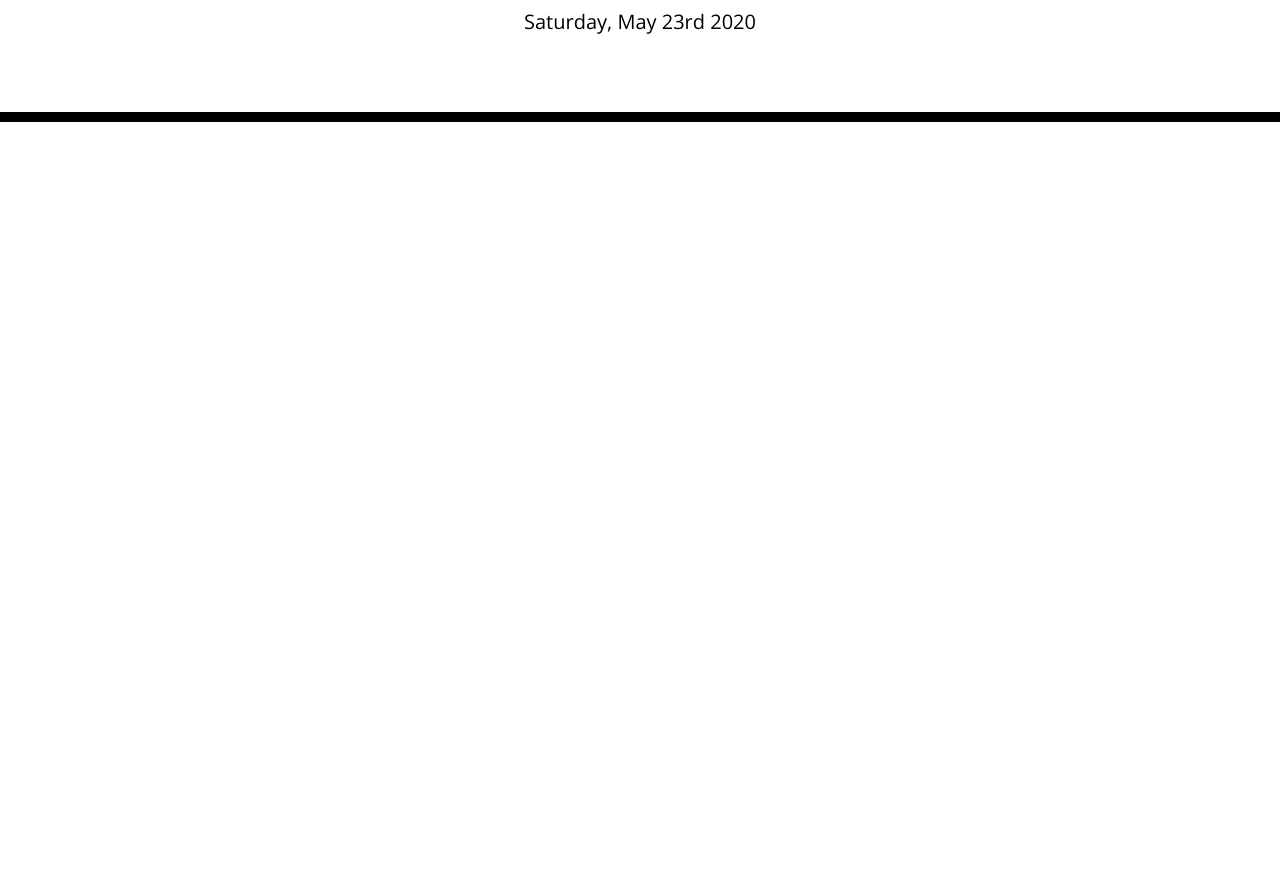
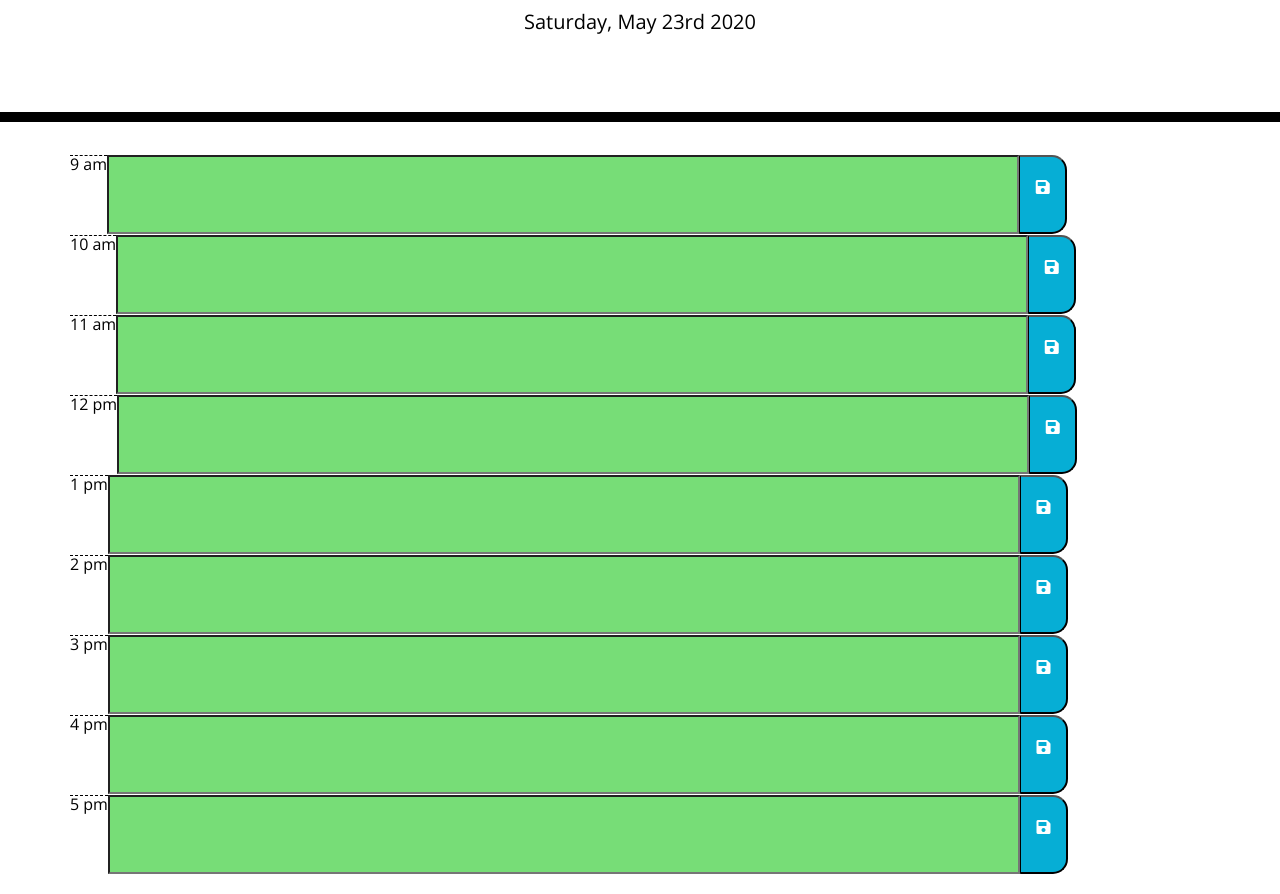
Before and after one commit to kennykngo/workDayScheduler, a plain HTML site: page index.html in a window 1280 px wide. Shown: the part 182-1076 px from the top of the page. Before the commit the page ends 800 px from the top, so only its background shows below. Drawn offline with nearby package versions, Linux system fonts and the light colour scheme.

Commit message:
added features including a table to add tasks

```diff
--- a/app.js
+++ b/app.js
@@ -1,8 +1,46 @@
 $(document).ready(function () {
-  var time = moment().format("dddd, MMMM Do YYYY");
-  console.log(time);
+  var date = moment().format("dddd, MMMM Do YYYY");
 
   var currentDay = $("#currentDay");
-  currentDay.text(time);
+  currentDay.text(date);
+  // var timeBlocks = $("#timeBlocks");
+
+  var Date = moment().format("h");
+  console.log(parseInt(Date));
+  // $("#timeBlocks").text(Date.add("hours", 1));
+  // for (var i = 0; i < 8; i++) {
+  //   var current = moment().add(1, "hours").calendar;
+  //   console.log(current);
+  //   // console.log("hi");
+  // }
+
+  $("button").on("click", function () {
+    var dataId = $(this).attr("id");
+    var id = dataId.split("-")[0];
+    // passes a string number
+    var eleData = $("#" + id + "-input").val();
+    // console.log(eleData);
+    localStorage.setItem(id, eleData);
+
+    console.log(id);
+  });
+
+  var currentTime = moment().hours();
+
+  for (i = 9; i <= 17; i++) {
+    $(`#${i}-input`).val(localStorage.getItem(i));
+    console.log("hello");
+    if (i < currentTime) {
+      console.log("hello world");
+      $(`#${i}-input`).addClass("past");
+    } else if (i === currentTime) {
+      $(`#${i}-input`).addClass("present");
+    } else {
+      $(`#${i}-input`).addClass("future");
+    }
+  }
+
+  console.log(currentTime);
+
   console.log(currentDay);
 });
--- a/index.html
+++ b/index.html
@@ -28,9 +28,64 @@
       <p class="lead">A simple calendar app for scheduling your work day</p>
       <p id="currentDay" class="lead"></p>
     </header>
-    <div class="container">
-      <!-- Timeblocks go here -->
-    </div>
+
+    <!-- Timeblocks go here -->
+    <main class="container d-flex flex-column justify-content-center">
+      <div class="time-block row" id="9-row">
+        <span class="hour">9 am</span>
+        <input id="9-input" type="text"></input>
+        <button class="saveBtn" id="9-btn"><i class="fas fa-save"></i>
+        </button>
+      </div>
+      <div class="time-block row">
+        <span class="hour">10 am</span>
+        <input id="10-input" type="text">
+        <button class="saveBtn" id="10-btn"><i class="fas fa-save"></i>
+        </button>
+      </div>
+      <div class="d-flex row">
+        <span class="hour">11 am</span>
+        <input id="11-input" type="text">
+        <button class="saveBtn" id="11-btn"><i class="fas fa-save"></i>
+        </button>
+      </div>
+      <div class="d-flex row">
+        <span class="hour">12 pm</span>
+        <input id="12-input" type="text"></input>
+        <button class="saveBtn" id="12-btn"><i class="fas fa-save"></i>
+        </button>
+      </div>
+      <div class="d-flex row">
+        <span class="hour">1 pm</span>
+        <input id="13-input" type="text"></input>
+        <button class="saveBtn" id="13-btn"><i class="fas fa-save"></i>
+        </button>
+      </div>
+      <div class="d-flex row">
+        <span class="hour">2 pm</span>
+        <input id="14-input" type="text"></input>
+        <button class="saveBtn" id="14-btn"><i class="fas fa-save"></i>
+        </button>
+      </div>
+      <div class="d-flex row">
+        <span class="hour">3 pm</span>
+        <input id="15-input" type="text"></input>
+        <button class="saveBtn" id="15-btn"><i class="fas fa-save"></i>
+        </button>
+      </div>
+      <div class="d-flex row">
+        <span class="hour">4 pm</span>
+        <input id="16-input" type="text"></input>
+        <button class="saveBtn" id="16-btn"><i class="fas fa-save"></i>
+        </button>
+      </div>
+      <div class="d-flex row">
+        <span class="hour">5 pm</span>
+        <input id="17-input" type="text"></input>
+        <button class="saveBtn" id="17-btn"><i class="fas fa-save"></i>
+        </button>
+      </div>
+    </main>
 
     <script src="https://code.jquery.com/jquery-3.4.1.min.js"></script>
     <script src="https://cdnjs.cloudflare.com/ajax/libs/moment.js/2.24.0/moment.min.js"></script>
--- a/style.css
+++ b/style.css
@@ -1,10 +1,10 @@
 body {
-  font-family: 'Open Sans', sans-serif;
+  font-family: "Open Sans", sans-serif;
   font-size: 16px;
   line-height: 1;
 }
 
-textarea{
+textarea {
   background: transparent;
   border: none;
   resize: none;
@@ -21,11 +21,11 @@ textarea{
   border-bottom: 10px solid black;
 }
 
-.description{
+.description {
   white-space: pre-wrap;
 }
 
-.time-block{
+.time-block {
   text-align: center;
   border-radius: 15px;
 }
@@ -33,7 +33,7 @@ textarea{
 .row {
   white-space: pre-wrap;
   height: 80px;
-  border-top: 1px solid white;;
+  border-top: 1px solid white;
 }
 
 .hour {
@@ -61,11 +61,21 @@ textarea{
   border-left: 1px solid black;
   border-top-right-radius: 15px;
   border-bottom-right-radius: 15px;
-  background-color: #06AED5;
+  background-color: #06aed5;
   color: white;
 }
 
 .saveBtn i:hover {
   font-size: 20px;
-  transition: all .3s ease-in-out;
+  transition: all 0.3s ease-in-out;
 }
+
+main {
+  padding-left: 20px;
+  padding-right: 20px;
+  padding-bottom: 20px;
+}
+
+input {
+  width: 80%;
+}
```
